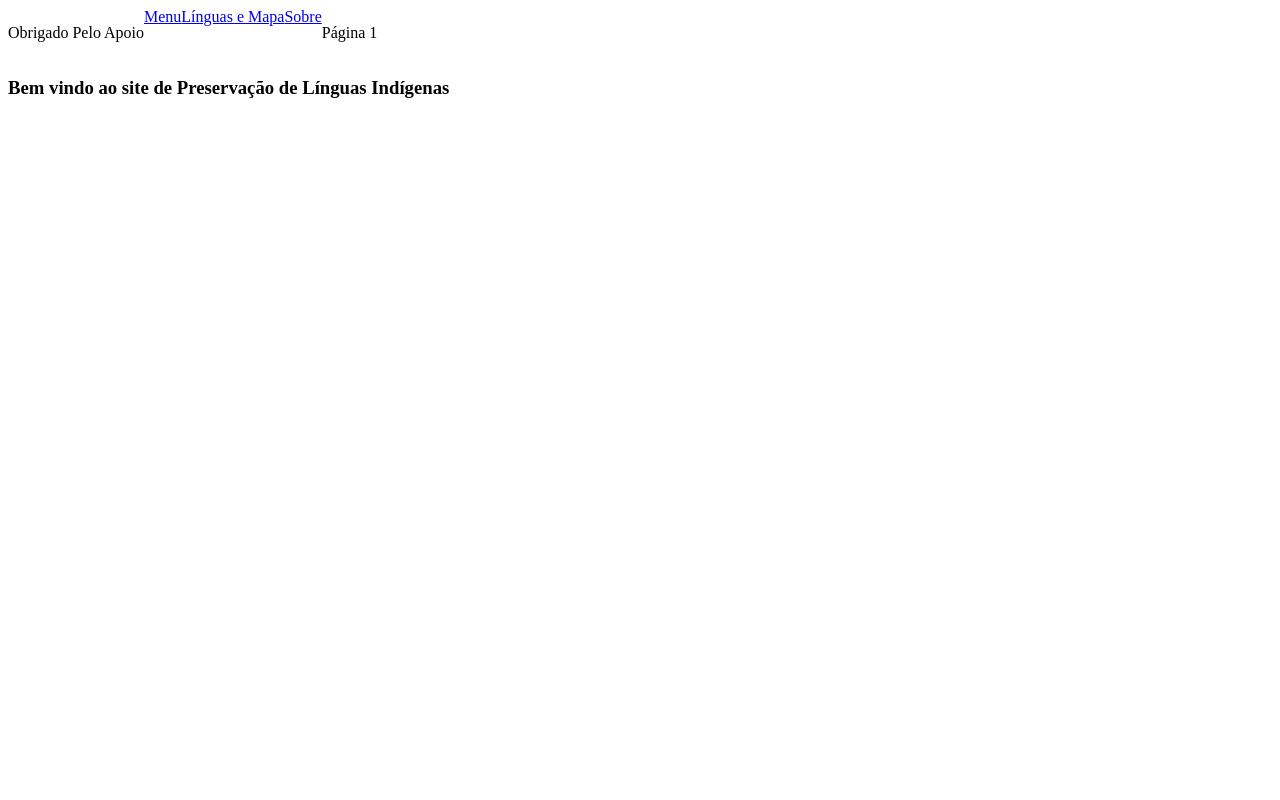
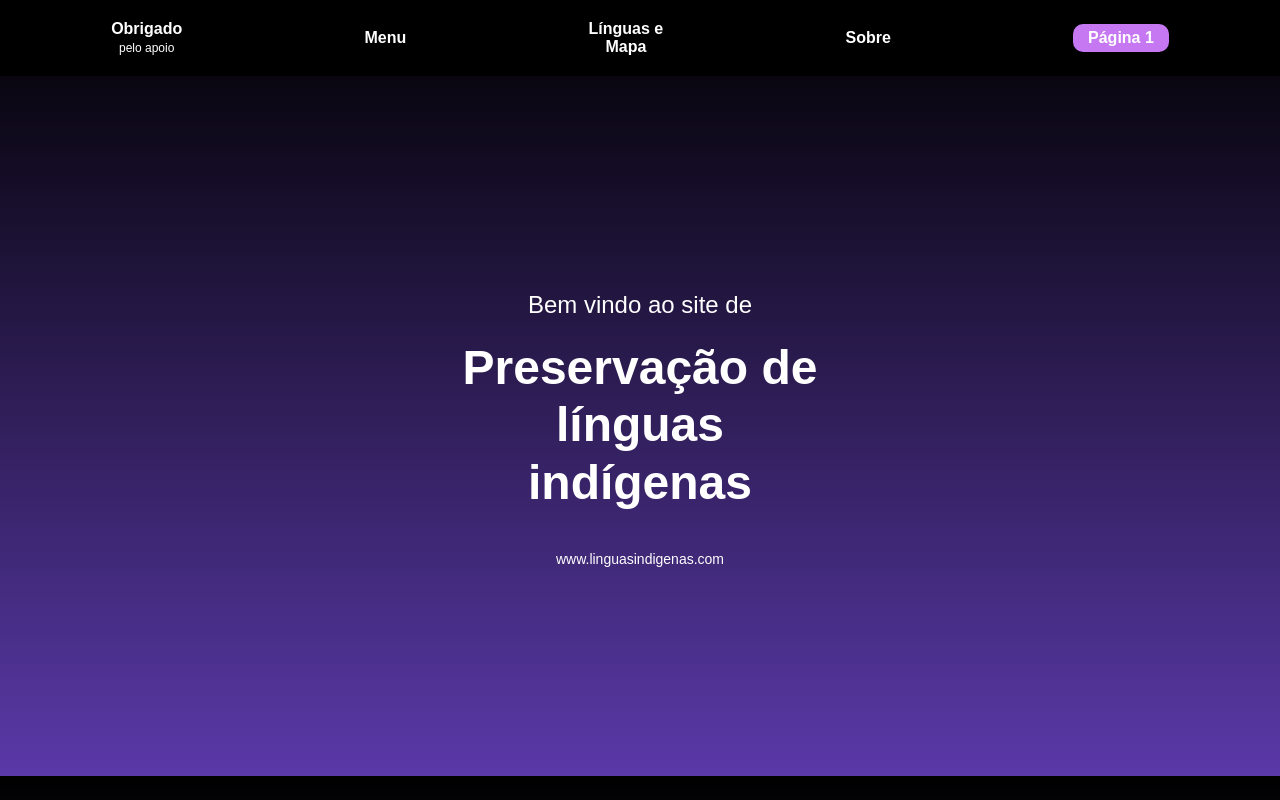
Before and after one commit to theoooxz/trabalho-web, a plain HTML site: page index.html in a window 1280 px wide. Drawn offline with Linux system fonts and the light colour scheme.

Commit message:
segundo commit

```diff
--- a/index.html
+++ b/index.html
@@ -1,21 +1,25 @@
-<html lang="en">
+<!DOCTYPE html>
+<html lang="pt-br">
 <head>
     <meta charset="UTF-8">
     <meta name="viewport" content="width=device-width, initial-scale=1.0">
     <title>Preservação Línguas Indígenas</title>
-    <link rel="stylesheet" href="./styles/style.css">
+    <link rel="stylesheet" href="styles/style.css">
 </head>
 <body>
-    <nav id = "menu">
-        <p>Obrigado Pelo Apoio</p>
+    <nav id="menu">
+        <p class="obrigado">Obrigado<br><span>pelo apoio</span></p>
         <a href="index.html">Menu</a>
-        <a href="mapa.html">Línguas e Mapa</a>
+        <a href="mapa.html">Línguas e<br>Mapa</a>
         <a href="sobre.html">Sobre</a>
-        <p>Página 1</p>
+        <p class="pagina">Página 1</p>
     </nav>
-    <article>
+
+    <article class="conteudo">
         <section>
-            <h1>Bem vindo ao site de Preservação de Línguas Indígenas</h1>
+            <h2>Bem vindo ao site de</h2>
+            <h1>Preservação de<br>línguas<br>indígenas</h1>
+            <p class="link">www.linguasindigenas.com</p>
         </section>
     </article>
 </body>
--- /dev/null
+++ b/styles/mapa.css
@@ -0,0 +1,27 @@
+#menu {
+    display: flex;
+    justify-content: space-around;
+    align-items: center;
+    padding: 20px;
+    background-color: black;
+    color: white;
+    font-weight: bold;
+}
+
+#menu a, #menu p {
+    text-decoration: none;
+    color: white;
+    margin: 0 10px;
+    text-align: center;
+}
+
+.obrigado span {
+    font-weight: normal;
+    font-size: 12px;
+}
+
+.pagina {
+    background-color: #c678f3;
+    padding: 5px 15px;
+    border-radius: 10px;
+}
--- a/styles/style.css
+++ b/styles/style.css
@@ -1,7 +1,61 @@
-body{
-    background-image: url(imagens/fundoroxo.png)
+body {
+    margin: 0;
+    font-family: Arial, sans-serif;
+    background: linear-gradient(to bottom, #000000, #5a39a8);
+    color: white;
 }
-#menu{
+
+#menu {
+    display: flex;
+    justify-content: space-around;
+    align-items: center;
+    padding: 20px;
+    background-color: black;
+    color: white;
+    font-weight: bold;
+}
+
+#menu a, #menu p {
+    text-decoration: none;
+    color: white;
+    margin: 0 10px;
     text-align: center;
+}
+
+.obrigado span {
+    font-weight: normal;
+    font-size: 12px;
+}
+
+.pagina {
+    background-color: #c678f3;
+    padding: 5px 15px;
+    border-radius: 10px;
+}
+
+.conteudo {
     display: flex;
+    justify-content: center;
+    align-items: center;
+    text-align: center;
+    height: calc(100vh - 100px);
+    flex-direction: column;
 }
+
+.conteudo h1 {
+    font-size: 3em;
+    font-weight: bold;
+    line-height: 1.2em;
+    margin: 0;
+}
+
+.conteudo h2 {
+    font-weight: normal;
+    font-size: 1.5em;
+    margin-bottom: 20px;
+}
+
+.link {
+    margin-top: 40px;
+    font-size: 14px;
+}
```
Also changed, not shown: pages/mapa.html (+17 -0 lines).
